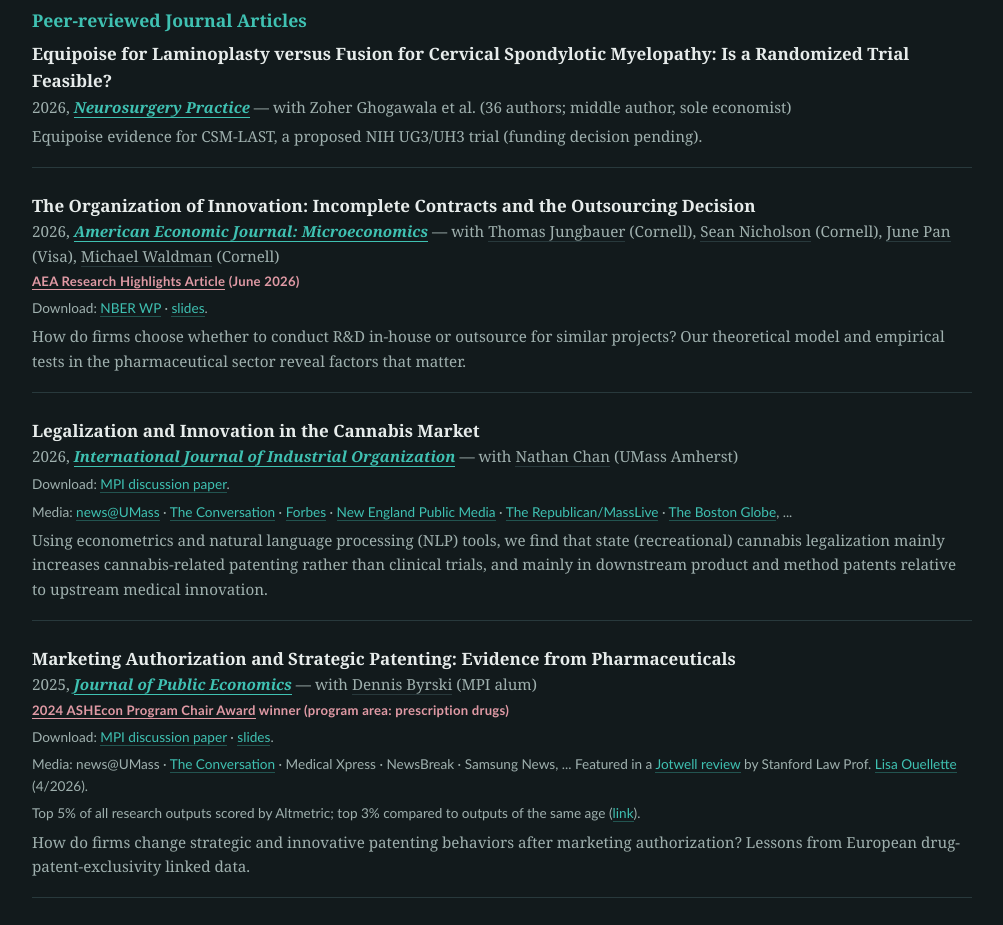
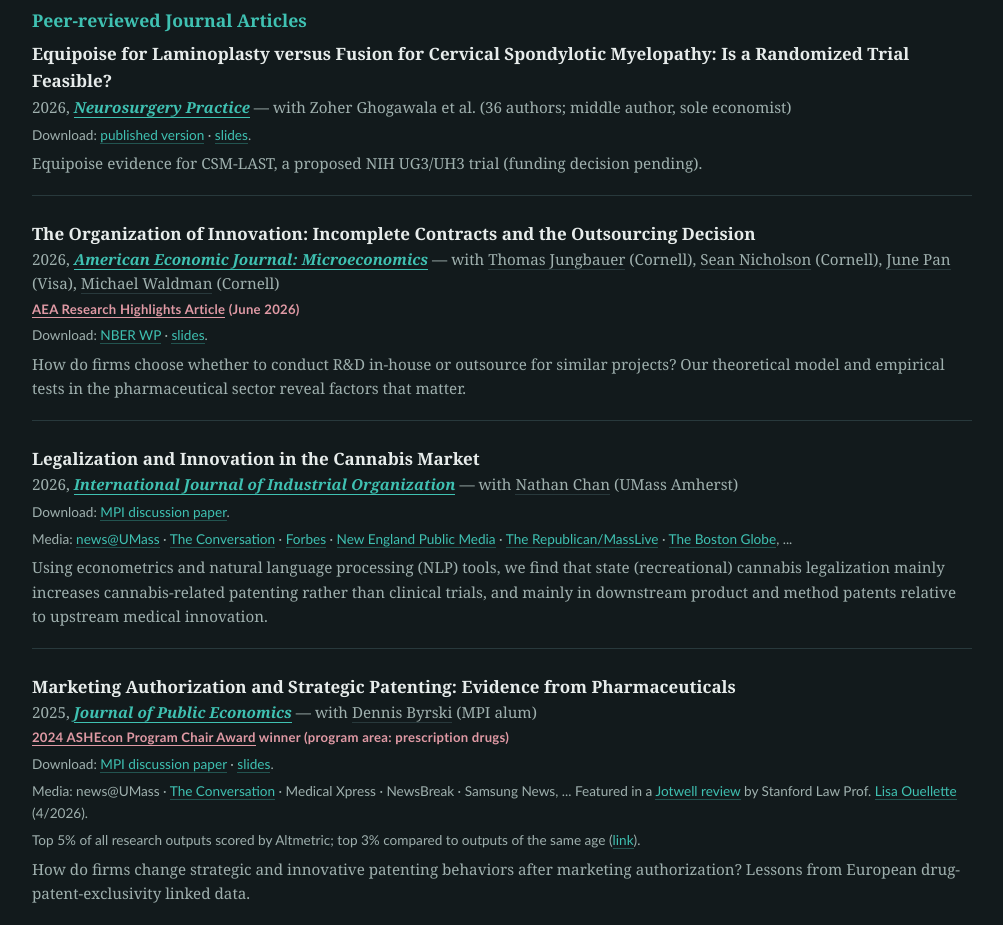
Before and after one commit to LucyXiaoluWang/lucyxiaoluwang.github.io, a plain HTML site: page index.html in a window 1280 px wide. Shown: the part 1780-2705 px from the top of the page, without its empty margins (138-1141 px from the left). Drawn offline with Linux system fonts and the light colour scheme.

Commit message:
Add reading slides to Equipoise/CSM paper entry
Add CSM equipoise reading slides (files/slides_CSMequipoise_2026.pdf) and a
Download line linking the published version and the slides, matching the
styling of other published-paper entries.

Co-Authored-By: Claude Opus 4.8 (1M context) <noreply@anthropic.com>

```diff
--- a/index.html
+++ b/index.html
@@ -228,6 +228,7 @@
     <div class="paper">
       <div class="ttl">Equipoise for Laminoplasty versus Fusion for Cervical Spondylotic Myelopathy: Is a Randomized Trial Feasible?</div>
       <div class="meta">2026, <a class="j" href="https://journals.lww.com/neurosurgpraconline/fulltext/10.1227/neuprac.0000000000000326~equipoise-for-laminoplasty-versus-fusion-for-cervical">Neurosurgery Practice</a> — with Zoher Ghogawala et al. (36 authors; middle author, sole economist)</div>
+      <div class="dl">Download: <a href="https://journals.lww.com/neurosurgpraconline/fulltext/10.1227/neuprac.0000000000000326~equipoise-for-laminoplasty-versus-fusion-for-cervical">published version</a> · <a href="files/slides_CSMequipoise_2026.pdf">slides</a>.</div>
       <div class="note">Equipoise evidence for CSM-LAST, a proposed NIH UG3/UH3 trial (funding decision pending).</div>
     </div>
 
```
Also changed, not shown: 1 other file.
